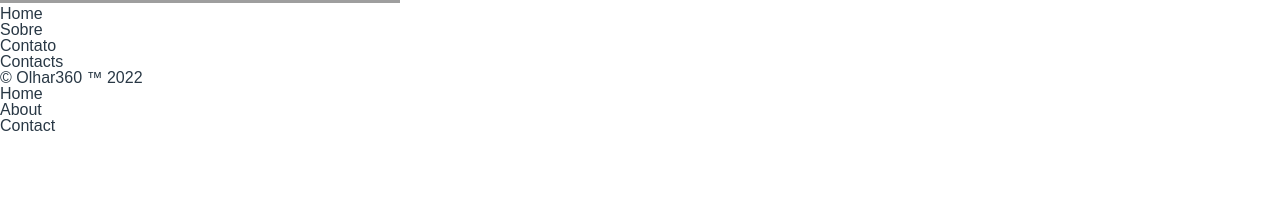
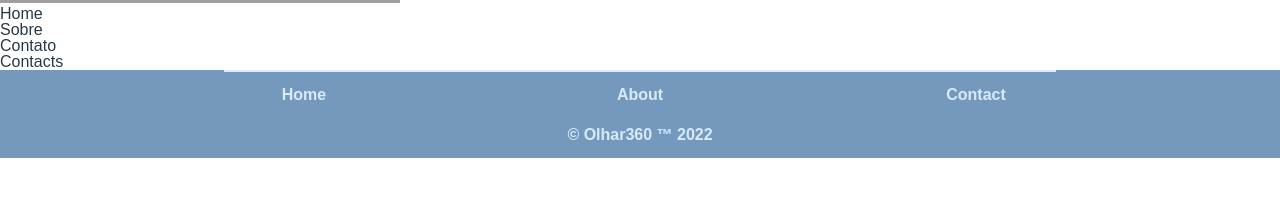
Before and after one commit to AkoruuDev/olha360, a JavaScript app: page /contact in a window 1280 px wide. Shown: the part 297-494 px from the top of the page. Built offline with nearby package versions, Linux system fonts and the light colour scheme; grey boxes are pictures that could not be loaded.

Commit message:
STYLE [Footer]: Stylize Footer

```diff
--- a/src/components/Footer.js
+++ b/src/components/Footer.js
@@ -1,13 +1,60 @@
+import styled from "styled-components"
+
 export default function Footer() {
     return (
-        <>
-            <div></div>
+        <Container>
+            <Div></Div>
+            <Nav>
+                <div><p>Home</p></div>
+                <div><p>About</p></div>
+                <div><p>Contact</p></div>
+            </Nav>
             <p>&copy; Olhar360 &trade; 2022</p>
-            <nav>
-                <p>Home</p>
-                <p>About</p>
-                <p>Contact</p>
-            </nav>
-        </>
+        </Container>
     )
 }
+
+const Container = styled.div`
+    width: 100vw;
+    background-color: #7499BD;
+    padding-bottom: 15px;
+
+    font-size: 16px;
+    font-weight: 700;
+    color: #D8EAFB;
+
+    display: flex;
+    flex-direction: column;
+    justify-content: center;
+    align-items: center;
+`
+
+const Div = styled.div`
+    width: 65vw;
+    border: 1px solid #D8EAFB;
+`
+
+const Nav = styled.nav`
+    width: 75vw;
+    height: 25px;
+    margin: 15px 0;
+
+    display: flex;
+    justify-content: space-between;
+
+    & div {
+        width: 30%;
+        display: flex;
+        justify-content: center;
+    }
+
+    & p {
+        transition: all 0.05s linear;
+    }
+
+    & p:hover {
+        cursor: pointer;
+        font-size: 18px;
+        color: #EA9EE4;
+    }
+`
```
